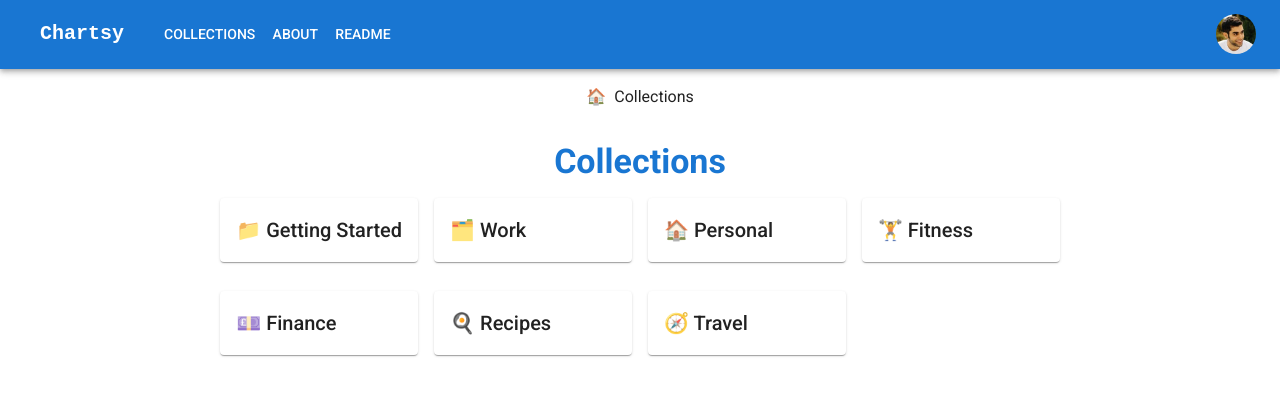
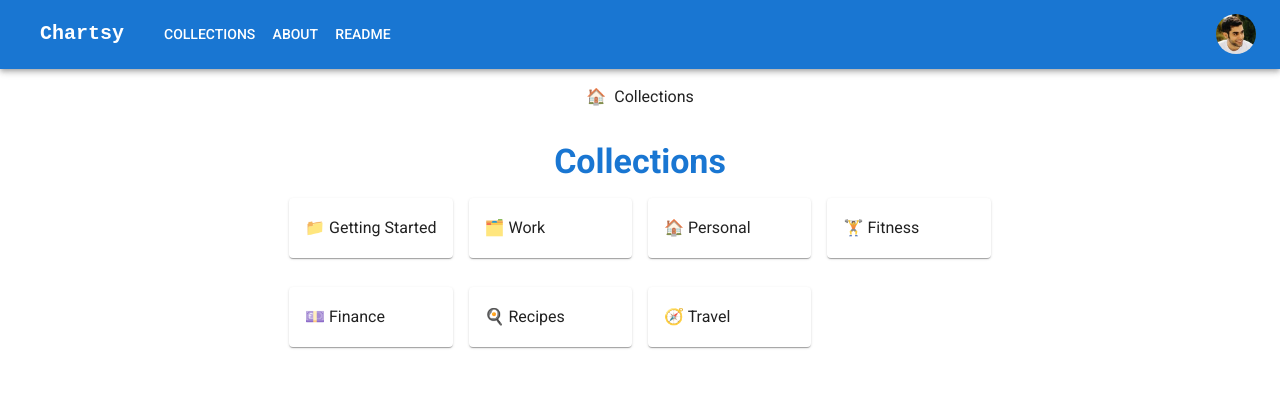
Before and after one commit to reece-b4/chartsy-next, a Next.js app: page /collections in a window 1280 px wide. Shown: the top 396 px of the page. Built offline with nearby package versions, Linux system fonts and the light colour scheme; some icons are missing; what @mui/material-nextjs would draw is missing.

Commit message:
ensure collection and item cards feature icons and are styled the same

```diff
--- a/src/components/cards/CollectionCard.tsx
+++ b/src/components/cards/CollectionCard.tsx
@@ -15,7 +15,7 @@ export default function CollectionCard({ collection, href }: Props) {
       <Card sx={{ marginBottom: "0.8rem" }}>
         <CardActionArea>
           <CardContent>
-            <Typography variant="h6">
+            <Typography variant="subtitle1">
               {collection.icon ?? "📁"} {collection.collection_name}
             </Typography>
           </CardContent>
--- a/src/components/cards/ItemCard.tsx
+++ b/src/components/cards/ItemCard.tsx
@@ -11,7 +11,7 @@ export default function ItemCard( {item, href} : Props) {
       <Card>
         <CardActionArea>
           <CardContent>
-            <Typography variant="subtitle1">{item.item_name}</Typography>
+            <Typography variant="subtitle1"> {item.icon ?? "📁"} {item.item_name}</Typography>
           </CardContent>
         </CardActionArea>
       </Card>
```
